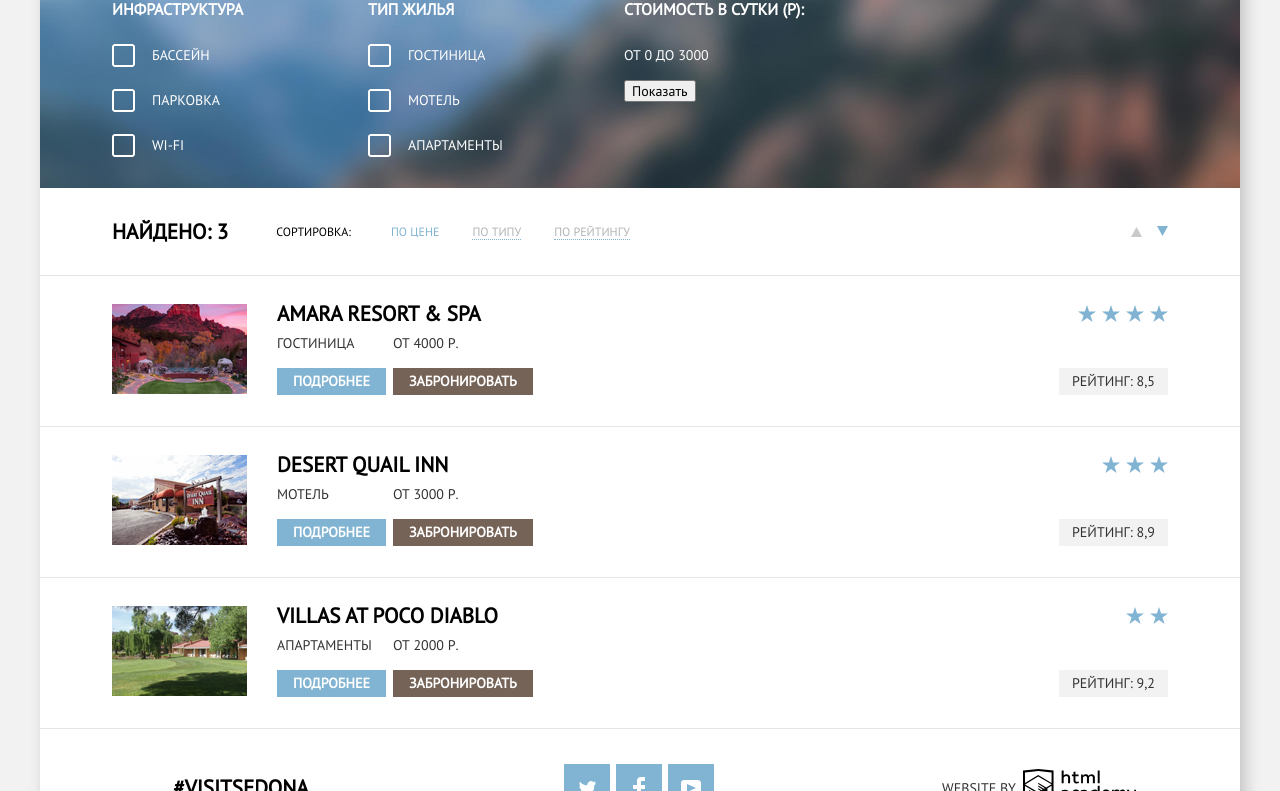
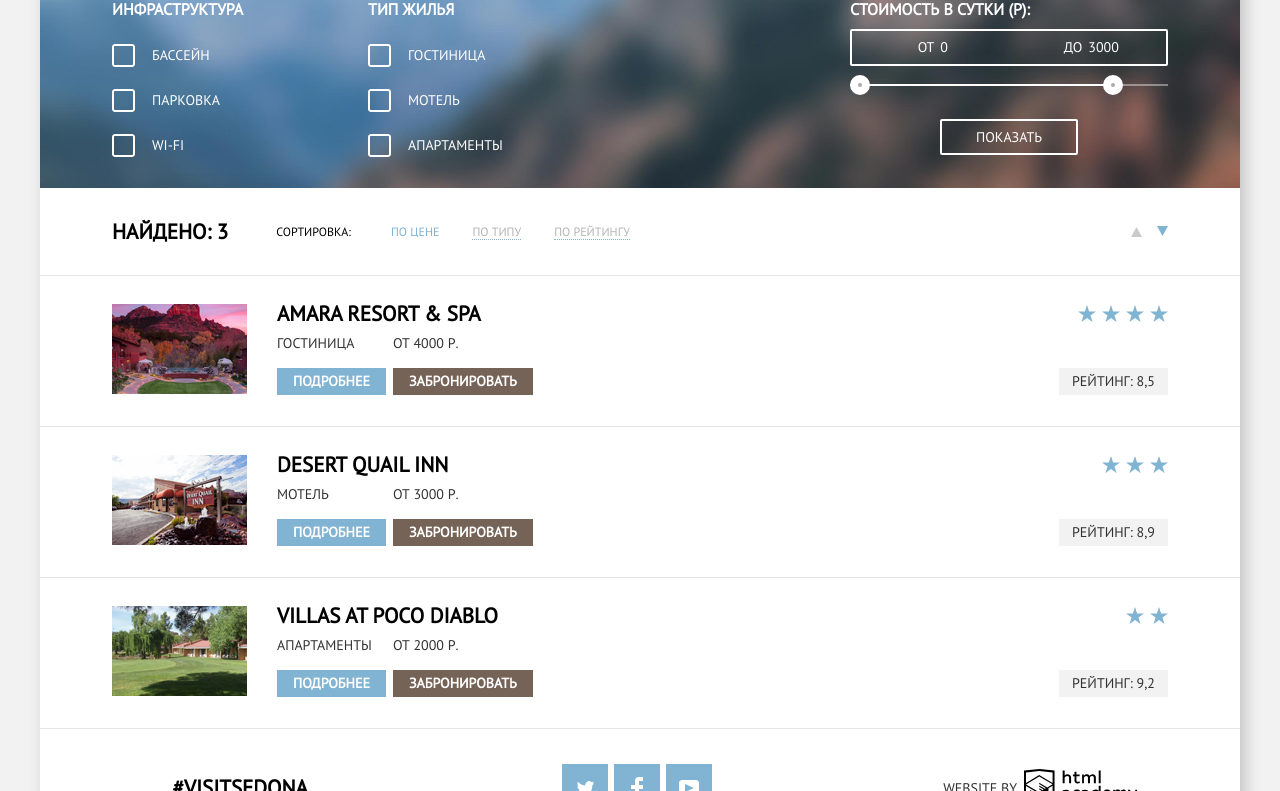
Before and after one commit to VBelsky/Sedona, a plain HTML site: page hotels.html in a window 1280 px wide. Shown: the part 85-876 px from the top of the page. Drawn offline with Linux system fonts and the light colour scheme.

Commit message:
Завершение стилизации обеих страниц

```diff
--- a/css/styles.css
+++ b/css/styles.css
@@ -75,7 +75,7 @@ img {
 
 .main-navigation-list {
   margin: 0;
-  padding: 0;
+  padding: 0 6%;
   list-style: none;
   display: flex;
   justify-content: flex-start;
@@ -84,15 +84,19 @@ img {
 
 .main-navigation-item {
   padding: 10px 0;
-  max-width: 240px;
-  width: 100%;
+  width: 23%;
   display: flex;
-  justify-content: center;
+  justify-content: flex-start;
   align-items: center;
 }
 
 .main-navigation-item:nth-child(3) {
   margin-left: auto;
+}
+
+.main-navigation-item:nth-child(3),
+.main-navigation-item:nth-child(4) {
+  justify-content: flex-end;
 }
 
 .main-navigation-item-link {
@@ -102,7 +106,7 @@ img {
   color: #000000;
   text-decoration: none;
   display: block;
-  padding: 5px 15px;
+  padding: 5px 0;
 }
 
 .main-navigation-item-link:hover {
@@ -142,7 +146,6 @@ img {
   background-image: url("../img/main-banner.jpg");
   background-size: cover;
   background-repeat: no-repeat;
-  background-position-y: -82px;
   position: relative;
 }
 
@@ -150,8 +153,9 @@ img {
   content: "";
   position: absolute;
   background-image: url("../img/shape-1.png");
-  background-size: cover;
+  background-size: contain;
   background-repeat: no-repeat;
+  background-position: center bottom;
   width: 100%;
   height: 57px;
   bottom: 0;
@@ -428,7 +432,7 @@ img {
   width: 100%;
 }
 
-.booking-label[for="children-quantity"] {
+.booking-label[for="child-quantity"] {
   padding-left: 50px;
 }
 
@@ -438,21 +442,21 @@ img {
   line-height: 26px;
   color: #000000;
   text-transform: uppercase;
-  border: 2px solid #F2F2F2;
+  border: none;
   background-color: #F2F2F2;
-  padding: 3px 12px;
+  padding: 5px 12px;
   width: 100%;
 }
 
 .booking-input:hover {
   background-color: #EBEBEB;
-  border-color: #EBEBEB;
 }
 
 .booking-input:focus {
   background-color: #ffffff;
-  border-color: #e5e5e5;
+  border: 2px solid #e5e5e5;
   outline: none;
+  padding: 3px 10px;
 }
 
 .booking-date-calendar {
@@ -530,14 +534,14 @@ img {
   display: flex;
   justify-content: space-between;
   align-items: center;
-  padding: 21px 85px;
+  padding: 21px 0;
 }
 
 .footer-item {
-  max-width: 232px;
-  width: 100%;
+  width: 34%;
   text-align: center;
   position: relative;
+  justify-content: center;
 }
 
 .footer-visit-link {
@@ -560,6 +564,7 @@ img {
 .social {
   list-style: none;
   display: flex;
+  padding: 0;
 }
 
 .social-button {
@@ -614,8 +619,7 @@ img {
   background-repeat: no-repeat;
   background-size: cover;
   background-position: center;
-  padding-top: 28px;
-  padding-bottom: 32px;
+  padding: 28px 6% 32px;
 }
 
 .sort-column,
@@ -623,10 +627,9 @@ img {
   color: #ffffff;
 }
 
-.sort-column {
+.sort-column:not(:last-child) {
   max-width: 256px;
   width: 100%;
-  padding-left: 72px;
 }
 
 .sort-column-list {
@@ -680,6 +683,114 @@ img {
 .sort-column-item-checkbox:checked:disabled + .sort-column-item-label::before {
   background-image: url("../img/icon-checkbox-on-disabled.svg");
 }
+
+.sort-column-cost {
+  margin-left: auto;
+  display: flex;
+  flex-direction: column;
+}
+
+.sort-column-cost-title {
+  margin-bottom: 9px;
+}
+
+.sort-column-cost-range {
+  display: flex;
+  border: 2px solid #ffffff;
+  border-radius: 2px;
+  padding: 5px 10px;
+}
+
+.sort-column-cost-couple {
+  margin: 0;
+  display: flex;
+  justify-content: center;
+  align-items: center;
+  width: 147px;
+  padding-left: 35px;
+}
+
+.sort-column-cost-label {
+  margin-right: 4px;
+}
+
+.sort-column-cost-input {
+  font: inherit;
+  color: #ffffff;
+  border: none;
+  background: none;
+  width: 50px;
+}
+
+.sort-column-cost-input:focus {
+  outline: none;
+}
+
+.sort-column-cost-slider {
+  height: 38px;
+  position: relative;
+  display: flex;
+  align-items: center;
+  margin-bottom: 15px;
+}
+
+.sort-column-cost-slider::before,
+.sort-column-cost-slider:after {
+  content: "";
+  display: block;
+  height: 2px;
+  width: 100%;
+  background-color: rgba(255, 255, 255, 0.4);
+}
+
+.sort-column-cost-slider:after {
+  position: absolute;
+  width: calc(100% - 56px);
+  background-color: rgba(255, 255, 255);
+  z-index: 1;
+}
+
+.sort-column-cost-slider-min,
+.sort-column-cost-slider-max {
+  position: absolute;
+  display: block;
+  width: 20px;
+  height: 20px;
+  background-color: #ABABAB;
+  border: 8px solid #ffffff;
+  border-radius: 50%;
+  cursor: pointer;
+  z-index: 2;
+}
+
+.sort-column-cost-slider-max {
+  right: 45px;
+}
+
+.sort-column-cost-slider-min:active,
+.sort-column-cost-slider-max:active {
+  transform: scale(1.1, 1.1)
+}
+
+.sort-button {
+  display: block;
+  margin: 0 auto;
+  color: #ffffff;
+  line-height: 22px;
+  text-transform: uppercase;
+  border: 2px solid #ffffff;
+  border-radius: 2px;
+  background-color: transparent;
+  padding: 5px 34px;
+  cursor: pointer;
+}
+
+.sort-button:hover {
+  color: #000000;
+  background-color: #ffffff;
+}
+
+
 
 .sort-results {
   padding: 33px 72px;
--- a/hotels.html
+++ b/hotels.html
@@ -70,11 +70,17 @@
             </ul>
           </div>
           <div class="sort-column sort-column-cost">
-            <h5 class="sort-column-title header-5">Стоимость в сутки (р):</h5>
-            <p class="sort-column-cost-label">
-              <span class="sort-column-cost-label-left">От 0</span>
-              <span>до 3000</span>
-            </p>
+            <h5 class="sort-column-title sort-column-cost-title header-5">Стоимость в сутки (р):</h5>
+            <div class="sort-column-cost-range">
+              <p class="sort-column-cost-couple">
+                <label class="sort-column-cost-label" for="min-cost">от</label>
+                <input class="sort-column-cost-input" type="text" id="min-cost" name="min-cost" value="0">
+              </p>
+              <p class="sort-column-cost-couple">
+                <label class="sort-column-cost-label" for="max-cost">до</label>
+                <input class="sort-column-cost-input" type="text" id="max-cost" name="max-cost" value="3000">
+              </p>
+            </div>
             <div class="sort-column-cost-slider">
               <div class="sort-column-cost-slider-min"></div>
               <div class="sort-column-cost-slider-max"></div>
@@ -227,7 +233,7 @@
   </div>
 
   <!-- SVG Catalog -->
-  <svg xmlns="http://www.w3.org/2000/svg" xmlns:xlink="http://www.w3.org/1999/xlink">
+  <svg xmlns="http://www.w3.org/2000/svg" xmlns:xlink="http://www.w3.org/1999/xlink" style="display:none;">
     <symbol id="icon-calendar" viewBox="0 0 21 22">
       <g>
         <path d="M19.251 2.025h-2.845V.648c0-.381-.294-.689-.656-.689-.363 0-.656.308-.656.689v1.377h-3.938V.648c0-.381-.294-.689-.655-.689-.363 0-.657.308-.657.689v1.377H5.906V.648c0-.381-.294-.689-.656-.689-.363 0-.657.308-.657.689v1.377H1.75C.784 2.025 0 2.847 0 3.862v16.302C0 21.179.784 22 1.75 22h17.501c.966 0 1.749-.821 1.749-1.836V3.862c0-1.015-.783-1.837-1.749-1.837zm.437 18.139a.448.448 0 0 1-.437.459H1.75a.45.45 0 0 1-.438-.459V3.862a.45.45 0 0 1 .438-.459h2.844v1.378c0 .381.294.689.657.689.362 0 .656-.308.656-.689V3.403h3.938v1.378c0 .381.294.689.657.689.361 0 .655-.308.655-.689V3.403h3.938v1.378c0 .381.293.689.656.689.362 0 .656-.308.656-.689V3.403h2.845c.241 0 .437.206.437.459v16.302z"/>
```
Also changed, not shown: index.html (+1 -1 lines).
